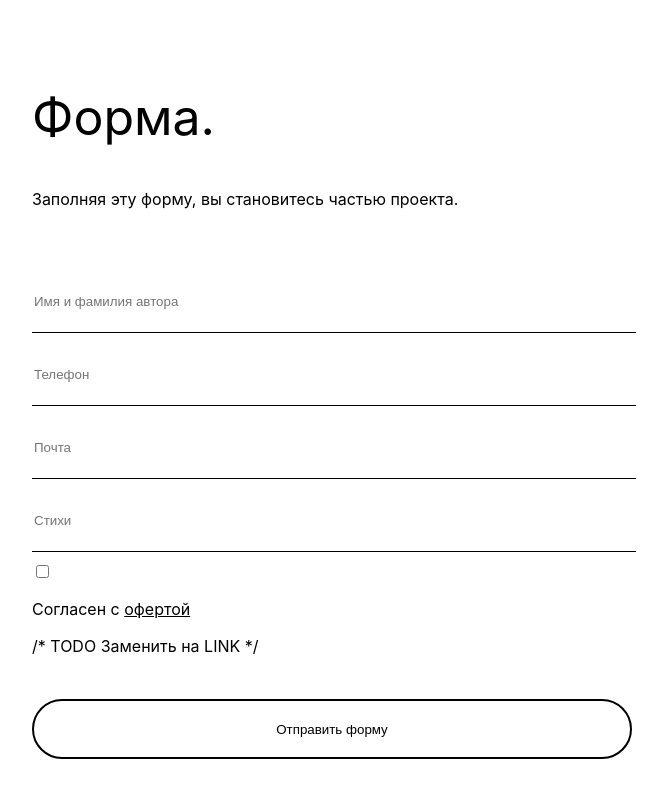
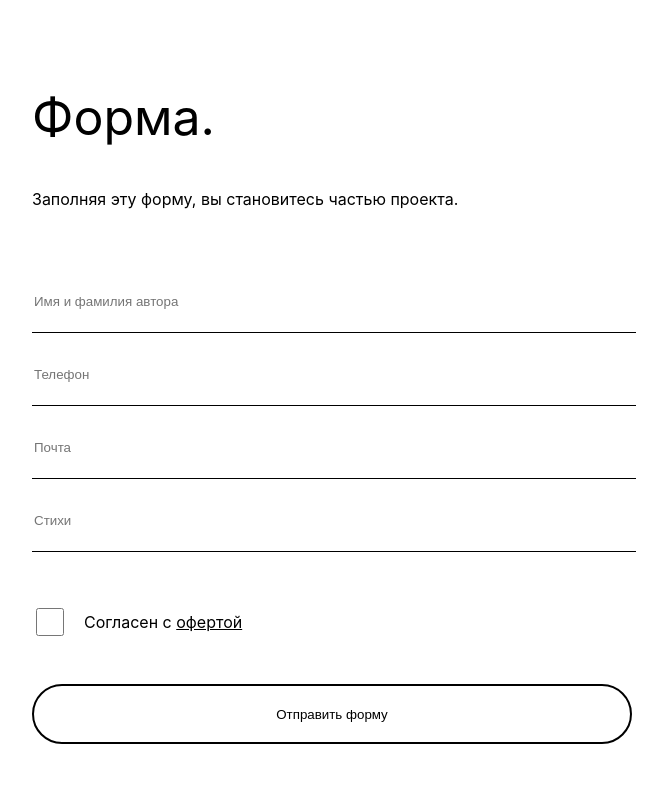
Before and after one commit to VitalyBibik/Turbina, a React app: page / in a window 1280 px wide. Shown: the part 1677-2474 px from the top of the page, without its empty margins (19-686 px from the left). Built offline with nearby package versions, Linux system fonts and the light colour scheme.

Commit message:
Add small fix in form

```diff
--- a/src/components/form/form.js
+++ b/src/components/form/form.js
@@ -86,7 +86,7 @@ const Form = () => (
           required
         />
         {errors.userText && touched.userText && errors.userText}
-        <label>
+        <label className={styles['form__check']}>
           <Field
             type="checkbox"
             name="toggle"
@@ -94,14 +94,13 @@ const Form = () => (
             required
           />
           {
-            <p>
+            <p className={styles['form__text']}>
               Согласен с{' '}
               <a href={'/'} className={styles['form__link']}>
                 офертой
               </a>
             </p>
-          }{' '}
-          /* TODO Заменить на LINK */
+          }
         </label>
         <button
           type="submit"
--- a/src/components/form/form.module.css
+++ b/src/components/form/form.module.css
@@ -17,6 +17,11 @@
   border-radius: 20px;
   margin-right: 20px;
   cursor: pointer;
+  width: 28px;
+  height: 28px;
+}
+.form__check {
+  margin-top: 43px;
 }
 .form__button {
   border: 2px solid #000;
@@ -33,3 +38,8 @@
   line-height: 22px;
   cursor: pointer;
 }
+.form__text {
+  position: relative;
+  display: inline;
+  bottom: 8px;
+}
```
